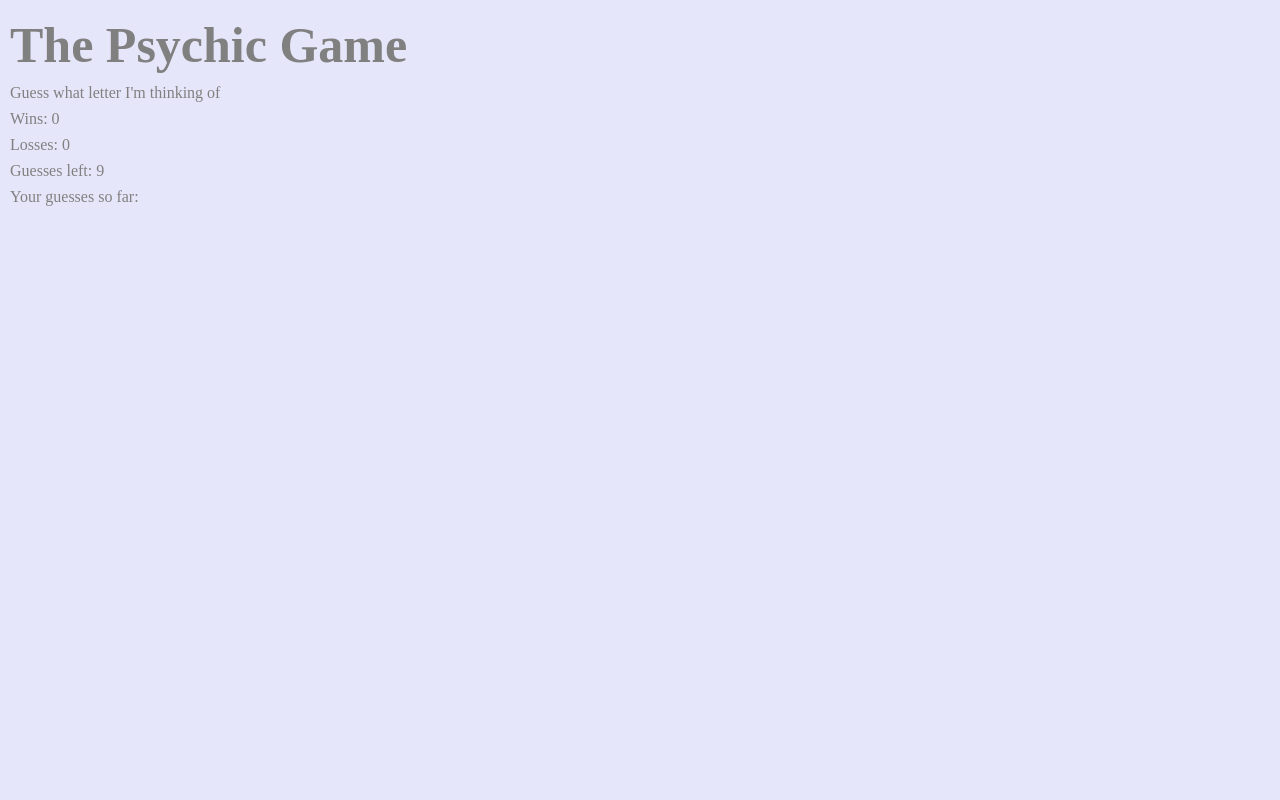
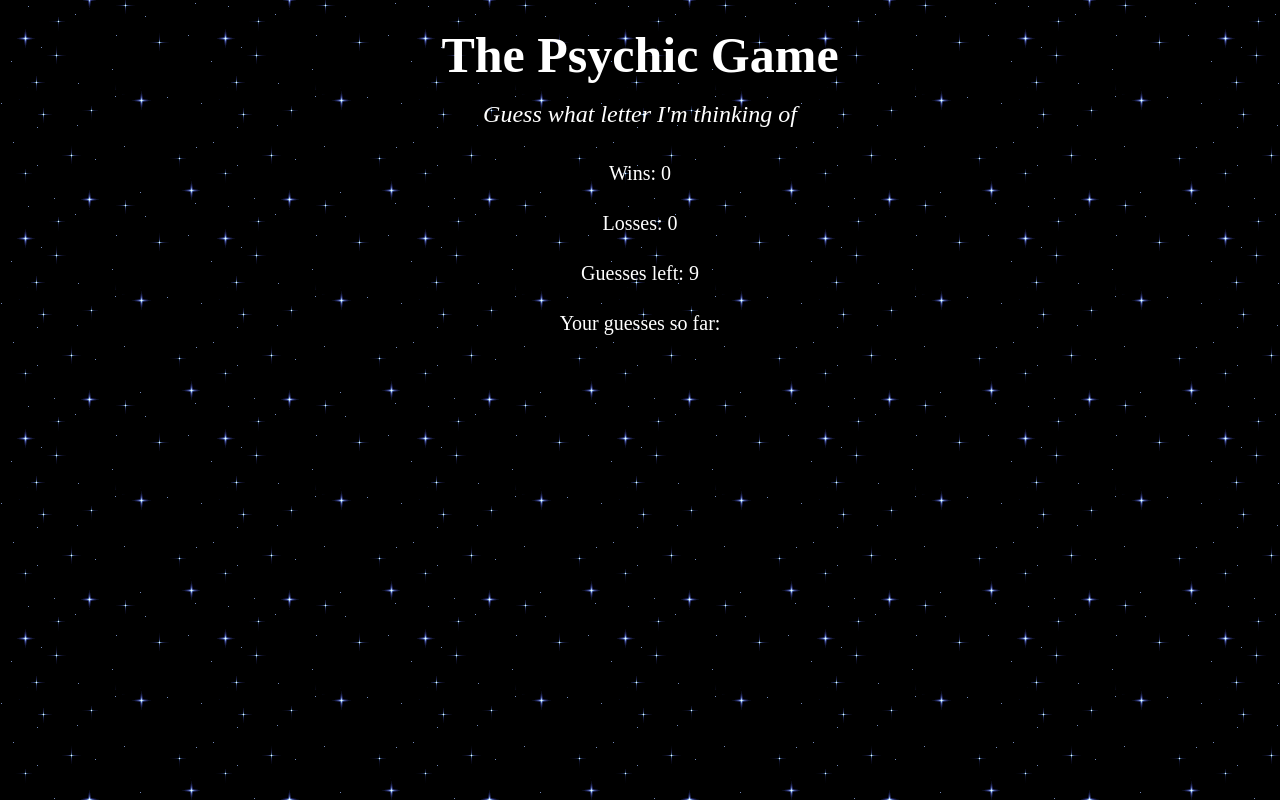
Before and after one commit to sarahjelt/Psychic-Game, a plain HTML site: page index.html in a window 1280 px wide. Drawn offline with Linux system fonts and the light colour scheme.

Commit message:
psychic game is snazzy

```diff
--- a/assets/css/style.css
+++ b/assets/css/style.css
@@ -1,17 +1,27 @@
 body {
 	padding: 10px 10px;
-	background-color: lavender;
+	background: url(../images/starry-sky.gif);
 }
 
 h1 {
 	font-size: 50px;
 	font-weight: bold;
-	margin: 10px 0px;
-	color: gray;
+	margin-top: 20px;
+	color: white;
+	text-align: center;
+}
+
+h2 {
+	font-size: 24px;
+	font-style: italic;
+	color: white;
+	text-align: center;
+	margin: 22px 0px;
 }
 
 p {
-	font-size: 16px;
-	line-height: 26px;
-	color: gray;
+	font-size: 20px;
+	line-height: 50px;
+	color: white;
+	text-align: center;
 }
--- a/assets/javascript/game.js
+++ b/assets/javascript/game.js
@@ -40,7 +40,7 @@ if (guessesLeft > 0) {
 //alert if user presses non A–Z key
     if (userOptions.includes(userGuess) === false) {
       alert("Please pick a valid A–Z key");
-      userPick.pop();
+      //userPick.pop();
     }
 
 //reset counter and tally loss, clear past guesses
--- a/index.html
+++ b/index.html
@@ -8,7 +8,7 @@
 
 <body>
 	<h1>The Psychic Game</h1>
-	<p>Guess what letter I'm thinking of</p>
+	<h2>Guess what letter I'm thinking of</h2>
 	<p>Wins: <span id="win"></span></p>
 	<p>Losses: <span id="loss"></span></p>
 	<p>Guesses left: <span id="guessesLeft"></span></p>
```
Also changed, not shown: assets/images/starry-sky.gif (added).
